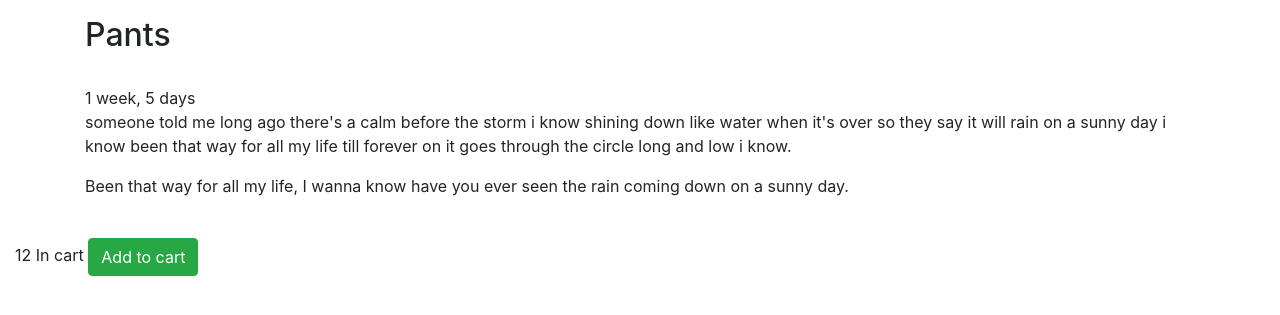
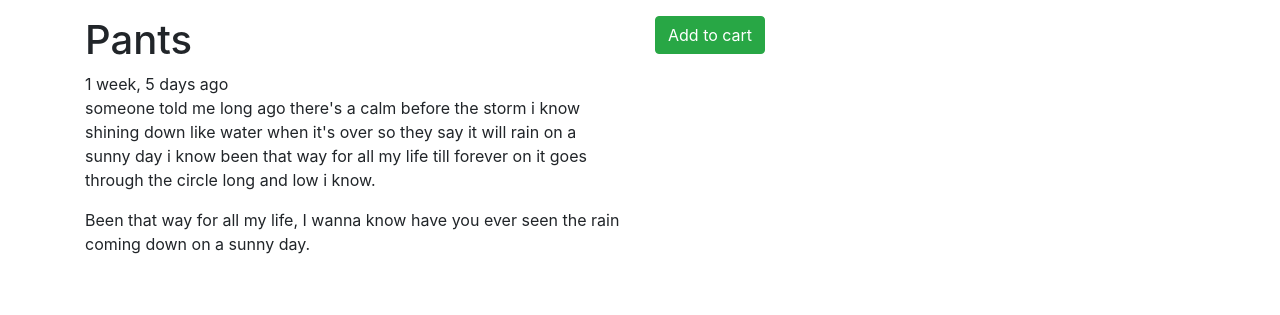
Before and after one commit to ravi19999/Django-Ecommerce, a Django app: a page that uses src/products/templates/products/detail.html in a window 1280 px wide. Shown: the part 56-371 px from the top of the page. Run offline with Django 3.2, Linux system fonts and the light colour scheme; data comes from the database, SQL or seed files in the repository; both versions use the stored data as it was after the commit; some libraries are stand-ins or nearby versions.

Commit message:
Created the 'add to cart' form :sparkles:

```diff
--- a/src/carts/models.py
+++ b/src/carts/models.py
@@ -64,6 +64,8 @@ m2m_changed.connect(m2m_changed_cart_receiver, sender=Cart.products.through)
 def pre_save_cart_receiver(sender, instance, *args, **kwargs):
     if instance.subtotal > 0:
         instance.total = instance.subtotal + 10  # * 1.08
+    else:
+        instance.total = 0.00
 
 
 pre_save.connect(pre_save_cart_receiver, sender=Cart)
--- a/src/products/templates/products/detail.html
+++ b/src/products/templates/products/detail.html
@@ -1,22 +1,24 @@
-{% extends 'base.html' %}
+{% extends "base.html" %}
 
-<div class="row">
-    <div class="col-12 col-md-12">
-        {% block content %}
-        <h2> {{ object.title }} </h2> <br>
-        {{object.timestamp|timesince}}
-        {{ object.description | linebreaks}} <br>
+
+{% block content %}
+
+
+<div class='row'>
+    <div class='col-12 col-md-6'>
+        <h1>{{ object.title }}</h1>
+        {{ object.timestamp|timesince }} ago
+        {{ object.description|linebreaks }}<br />
         {% if object.image %}
-        <img src="{{ object.image.url }}" class='img-fluid'>
+        <img src='{{ object.image.url }}' class='img-fluid' />
         {% endif %}
     </div>
-    <div class="col-12 col-md-6">
-        {{cart}}
-        {% if object in cart.products.all %}
-        In cart <button class="btn btn-link">Remove?</button>
-        {%else%}
-        In cart <button class="btn btn-success">Add to cart</button>
-        {% endif %}
+    <div class='col-12 col-md-6'>
+        {% include 'products/snippets/update-cart.html' with product=object cart=cart %}
+
+
     </div>
 </div>
-{% endblock content %}
+
+
+{% endblock %}
--- /dev/null
+++ b/src/products/templates/products/snippets/update-cart.html
@@ -0,0 +1,8 @@
+<form method="POST" action='{% url "cart:update" %}' class="form"> {% csrf_token %}
+    <input type="hidden" name="product_id" value="{{product.id}}">
+    {% if product in cart.products.all %}
+    In cart <button type='submit' class='btn btn-link'>Remove?</button>
+    {% else %}
+    <button class='btn btn-success'>Add to cart</button>
+    {% endif %}
+</form>
```
Also changed, not shown: src/carts/views.py (+12 -7 lines), src/db.sqlite3.
